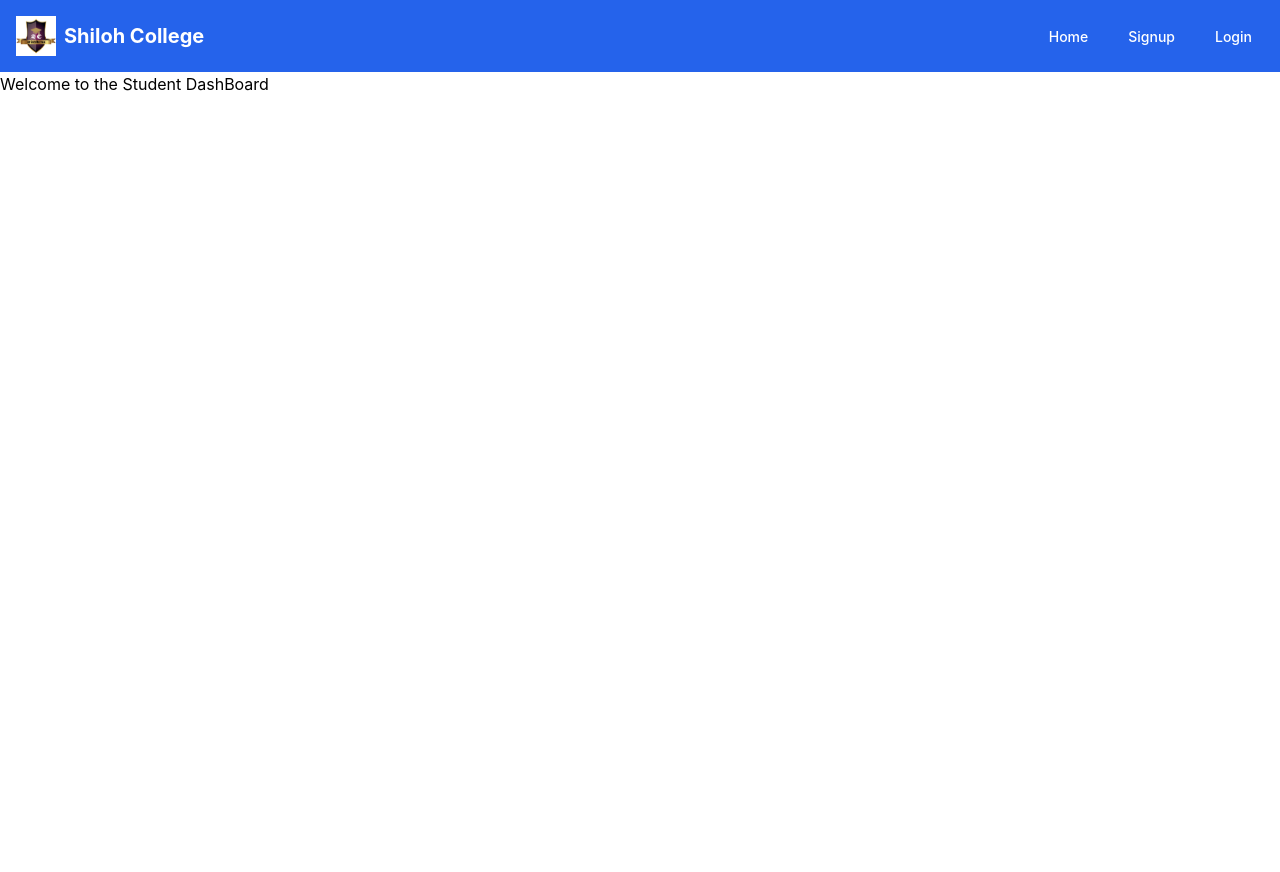
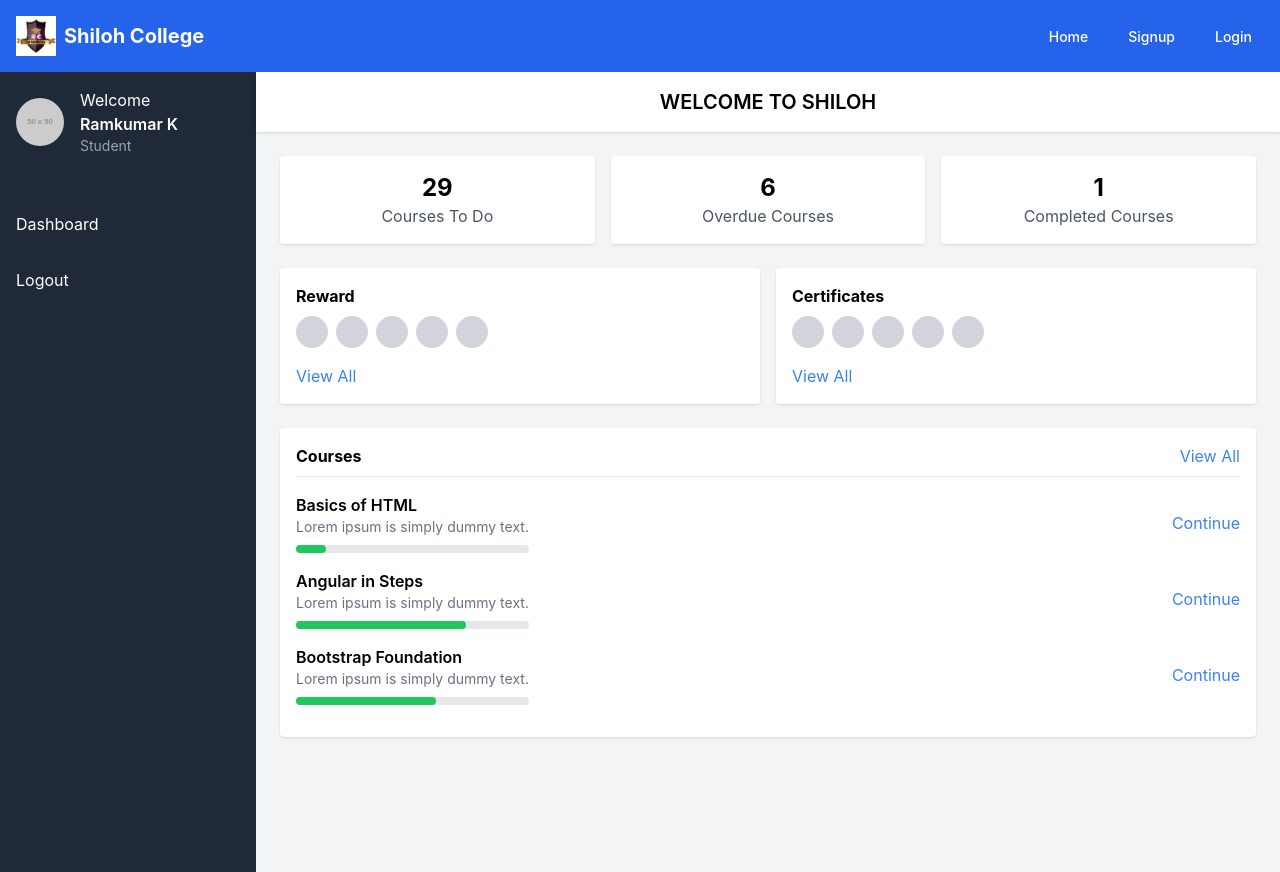
Before and after one commit to williamNyongesa/shiloh-front, a React (Create React App) app: page /student in a window 1280 px wide. Before the commit the page ends 800 px from the top, so only its background shows below. Built offline with nearby package versions, Linux system fonts and the light colour scheme.

Commit message:
creates students dashboard

```diff
--- a/src/components/students/StudentDashboard.js
+++ b/src/components/students/StudentDashboard.js
@@ -1,11 +1,121 @@
-
+import React from "react";
 
 const StudentDashboard = () => {
-    return (
-        <div>
-           <h1>Welcome to the Student DashBoard</h1>
+  return (
+    <div className="flex h-screen bg-gray-100">
+      {/* Sidebar */}
+      <aside className="w-64 bg-gray-800 text-white">
+        <div className="p-4">
+          <div className="flex items-center gap-4">
+            <img
+              src="https://via.placeholder.com/50"
+              alt="Profile"
+              className="w-12 h-12 rounded-full"
+            />
+            <div>
+              <p>Welcome</p>
+              <p className="font-semibold">Ramkumar K</p>
+              <p className="text-sm text-gray-400">Student</p>
+            </div>
+          </div>
         </div>
-     );
-}
+        <nav className="mt-6">
+          <ul>
+            <li className="p-4 hover:bg-gray-700 cursor-pointer">Dashboard</li>
+            <li className="p-4 hover:bg-gray-700 cursor-pointer">Logout</li>
+          </ul>
+        </nav>
+      </aside>
+
+      {/* Main Content */}
+      <div className="flex-1 flex flex-col">
+        {/* Header */}
+        <header className="bg-white shadow p-4">
+          <h1 className="text-center text-xl font-semibold">WELCOME TO SHILOH</h1>
+        </header>
+
+        {/* Dashboard Content */}
+        <main className="p-6 space-y-6">
+          {/* Overview Cards */}
+          <div className="grid grid-cols-3 gap-4">
+            {[
+              { label: "Courses To Do", count: 29 },
+              { label: "Overdue Courses", count: 6 },
+              { label: "Completed Courses", count: 1 },
+            ].map((item, index) => (
+              <div
+                key={index}
+                className="bg-white p-4 rounded shadow text-center"
+              >
+                <p className="text-2xl font-bold">{item.count}</p>
+                <p className="text-gray-600">{item.label}</p>
+              </div>
+            ))}
+          </div>
+
+          {/* Rewards and Certificates */}
+          <div className="grid grid-cols-2 gap-4">
+            <div className="bg-white p-4 rounded shadow">
+              <h2 className="font-bold mb-2">Reward</h2>
+              <div className="flex gap-2">
+                {[...Array(5)].map((_, i) => (
+                  <div
+                    key={i}
+                    className="w-8 h-8 rounded-full bg-gray-300"
+                  ></div>
+                ))}
+              </div>
+              <button className="mt-4 text-blue-500">View All</button>
+            </div>
+            <div className="bg-white p-4 rounded shadow">
+              <h2 className="font-bold mb-2">Certificates</h2>
+              <div className="flex gap-2">
+                {[...Array(5)].map((_, i) => (
+                  <div
+                    key={i}
+                    className="w-8 h-8 rounded-full bg-gray-300"
+                  ></div>
+                ))}
+              </div>
+              <button className="mt-4 text-blue-500">View All</button>
+            </div>
+          </div>
+
+          {/* Courses Section */}
+          <div className="bg-white p-4 rounded shadow">
+            <div className="flex justify-between border-b pb-2 mb-4">
+              <h2 className="font-bold">Courses</h2>
+              <button className="text-blue-500">View All</button>
+            </div>
+            {[
+              { title: "Basics of HTML", progress: 13 },
+              { title: "Angular in Steps", progress: 73 },
+              { title: "Bootstrap Foundation", progress: 60 },
+            ].map((course, index) => (
+              <div
+                key={index}
+                className="flex items-center justify-between mb-4"
+              >
+                <div>
+                  <p className="font-semibold">{course.title}</p>
+                  <p className="text-sm text-gray-500">
+                    Lorem ipsum is simply dummy text.
+                  </p>
+                  <div className="w-full bg-gray-200 h-2 rounded mt-2">
+                    <div
+                      className="bg-green-500 h-2 rounded"
+                      style={{ width: `${course.progress}%` }}
+                    ></div>
+                  </div>
+                </div>
+                <button className="text-blue-500">Continue</button>
+              </div>
+            ))}
+          </div>
+        </main>
+      </div>
+    </div>
+  );
+};
 
 export default StudentDashboard;
--- a/src/components/students/StudentRegistration.js
+++ b/src/components/students/StudentRegistration.js
@@ -2,24 +2,30 @@ import React, { useContext } from "react";
 import { useNavigate } from "react-router-dom";
 import { useFormik } from "formik";
 import * as Yup from 'yup';
+import { useSnackbar } from "notistack";
 import { AuthContext } from "../context/AuthContext";
 
 export const StudentRegistration = () => {
     const { setAuth } = useContext(AuthContext);
     const navigate = useNavigate();
+    const { enqueueSnackbar } = useSnackbar();
 
     const formik = useFormik({
         initialValues: {
             name: "",
             email: "",
             phone_number: "", // Ensure this matches the name attribute
-            country_name: "Kenya", // Ensure this matches the name attribute
+            country_name: "", // Ensure this matches the name attribute
         },
         validationSchema: Yup.object({
             name: Yup.string().required('Student name is required'),
             email: Yup.string().email('Invalid email address').required('Email is required'),
-            phone_number: Yup.string().required('Phone Number is required.'),
-            country_name: Yup.string().required('Country is required.')
+            phone_number: Yup.string()
+                        .matches(/^[0-9]{10,15}$/, 'Phone number must be between 10 and 15 digits')
+                        .required('Phone Number is required.'),
+            country_name: Yup.string()
+                            .notOneOf(["select"], 'Please select a country')
+                            .required('Country is required.')
         }),
         onSubmit: async (values) => {
             console.log("Submitting:", values); // Log values for debugging
@@ -35,14 +41,16 @@ export const StudentRegistration = () => {
                 if (response.ok) {
                     const data = await response.json();
                     setAuth({ user: data, role: "student" });
+                    enqueueSnackbar('Registration successful!', { variant: 'success' });
                     navigate("/student");
                 } else {
                     const errorData = await response.json();
-                    console.error("Registration failed:", errorData.message || "Unknown error");
+                    enqueueSnackbar(errorData.message || 'Registration failed', { variant: 'error' });
                     console.log("Response status:", response.status); // Log response status for further investigation
                 }
             } catch (error) {
                 console.error("Registration failed:", error.message);
+                enqueueSnackbar('An error occurred. Please try again later.', { variant: 'error' });
             }
         },
     });
@@ -108,6 +116,7 @@ export const StudentRegistration = () => {
                         </div>
                     )}
                 </div>
+
                 <div>
                     <label
                         htmlFor="phone_number"
@@ -134,32 +143,44 @@ export const StudentRegistration = () => {
                         </div>
                     )}
                 </div>
+
                 <div>
                     <label
-                    htmlFor="phone_number"
+                        htmlFor="country_name"
                         className="block mb-1 text-sm font-medium text-gray-700"
                     >
                         Country:
                     </label>
-                <input
+                    <select
                         id="country_name"
-                    type="text"
                         name="country_name"
+                        value={formik.values.country_name}
+                        onChange={formik.handleChange}
+                        onBlur={formik.handleBlur}
                         className={`w-full p-2 border rounded-md focus:ring-2 focus:ring-blue-500 ${
                             formik.touched.country_name && formik.errors.country_name
                             ? 'border-red-500'
                             : 'border-gray-300'
                         }`}
-                value={formik.values.country_name}
-                onChange={formik.handleChange}
-                onBlur={formik.handleBlur}
-                />
+                    >
+                        <option value="select">Select Country</option>
+                        <option value="Kenya">Kenya</option>
+                        <option value="United States">USA</option>
+                        <option value="India">India</option>
+                        <option value="Canada">Canada</option>
+                        <option value="United Kingdom">UK</option>
+                        <option value="Australia">Australia</option>
+                        <option value="Germany">Germany</option>
+                        <option value="France">France</option>
+                        <option value="South Africa">South Africa</option>
+                    </select>
                     {formik.touched.country_name && formik.errors.country_name && (
                         <div className="mt-1 text-sm text-red-500">
                             {formik.errors.country_name}
                         </div>
                     )}
                 </div>
+
                 <button
                     type="submit"
                     className="w-full px-4 py-2 text-white bg-blue-500 rounded-md hover:bg-blue-600 focus:ring focus:ring-blue-300 focus:outline-none"
```
Lines whose indentation alone changed are shown as unchanged.
